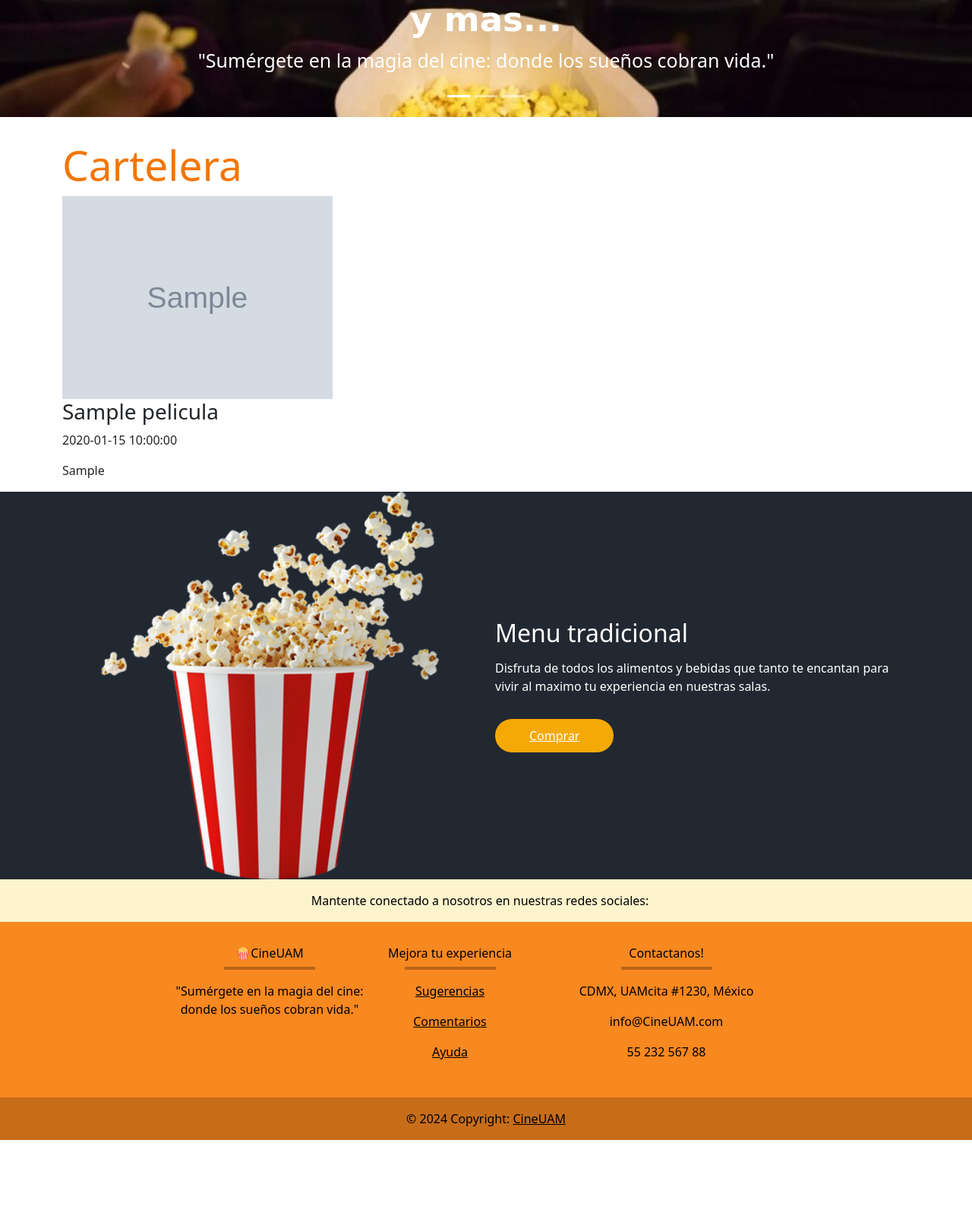
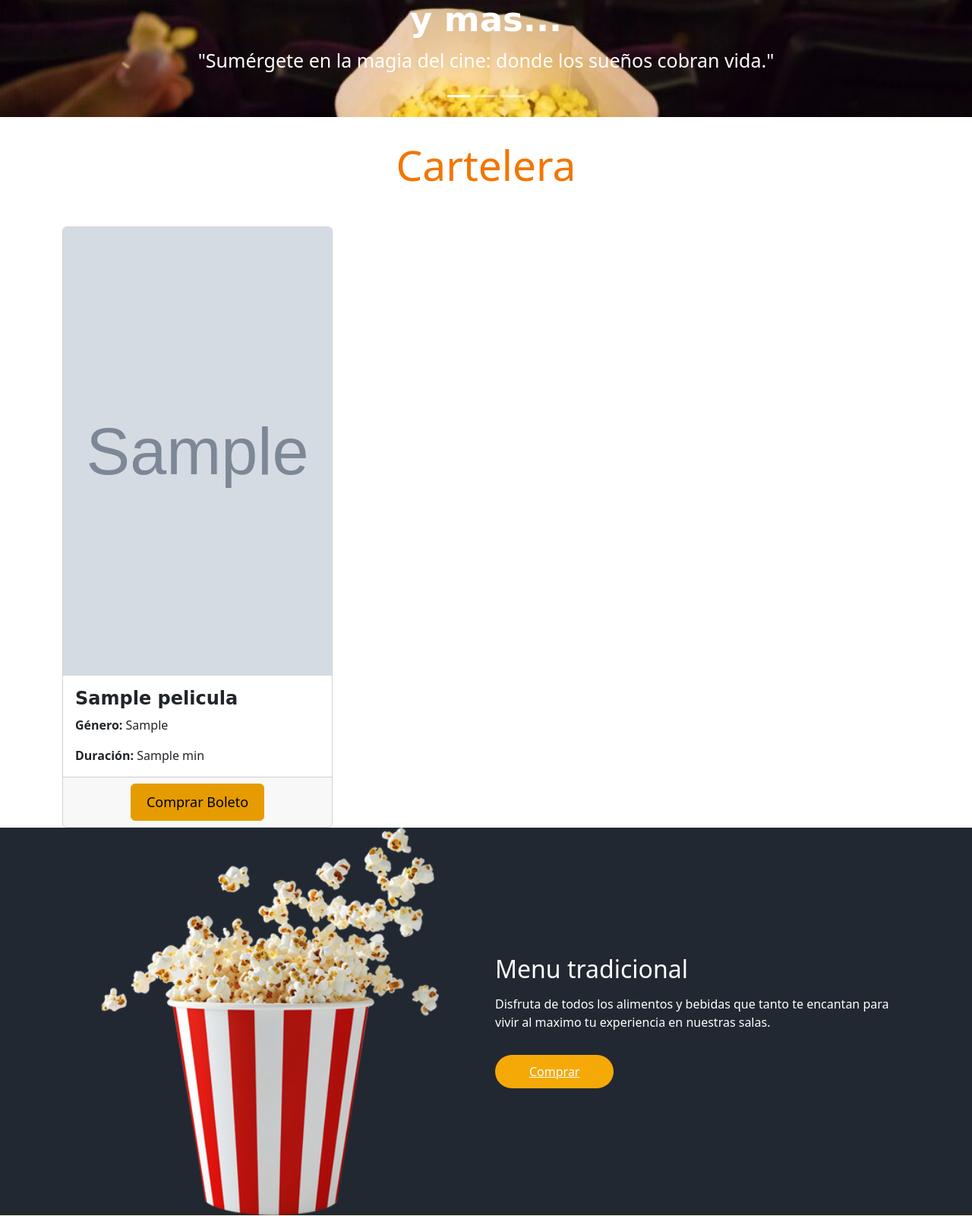
Before and after one commit to monmejss/CineUAM, a PHP site: page / in a window 1280 px wide. Shown: the part 446-2046 px from the top of the page at 76% size. Before the commit the page ends 1946 px from the top, so only its background shows below. Run offline with PHP 8.4, Linux system fonts and the light colour scheme; tables that the repository leaves empty or names only in its code hold one stand-in row (values such as "Sample post"); grey boxes marked "Sample" are stand-in pictures.

Commit message:
Update index.php

```diff
--- a/CineUam/Vista/index.php
+++ b/CineUam/Vista/index.php
@@ -91,8 +91,8 @@
 <!-- Cartelera -->
 <section class="cartelera_section layout_padding">
     <div class="container">
-            <h2 class="section_heading">Cartelera</h2>
-            <div class="row">
+        <h2 class="section_heading text-center mb-5">Cartelera</h2>
+        <div class="row g-4">
             <?php
             include_once("../Controlador/ControladorCartelera.php");
 
@@ -104,13 +104,16 @@
 
             // Mostrar cada función en la cartelera
             foreach ($funciones as $funcion) {
-                    echo "<div class='col-md-4'>";
-                    echo "<div class='funcion_card'>";
-                    echo "<img src='" . $funcion->getPelicula()->getImagenPelicula() . "' class='img-fluid' alt=''>";
-                    echo "<div class='funcion_info'>";
-                    echo "<h3>" . $funcion->getPelicula()->getNombre() . "</h3>";
-                    echo "<p>" . $funcion->getHorario()->getFechaHora() . "</p>";
-                    echo "<p>" . $funcion->getSala()->getTipo() . "</p>";
+                echo "<div class='col-md-6 col-lg-4'>";
+                echo "<div class='card h-100'>";
+                echo "<img src='" . $funcion->getPelicula()->getImagenPelicula() . "' class='card-img-top' alt=''>";
+                echo "<div class='card-body'>";
+                echo "<h5 class='card-title'>" . $funcion->getPelicula()->getNombre() . "</h5>";
+                echo "<p class='card-text'><strong>Género:</strong> " . $funcion->getPelicula()->getGenero() . "</p>";
+                echo "<p class='card-text'><strong>Duración:</strong> " . $funcion->getPelicula()->getDuracion() . " min</p>";
+                echo "</div>";
+                echo "<div class='card-footer text-center'>";
+                echo "<a href='#' class='btn btn-primary'>Comprar Boleto</a>";
                 echo "</div>";
                 echo "</div>";
                 echo "</div>";
```
Lines whose indentation alone changed are shown as unchanged.
